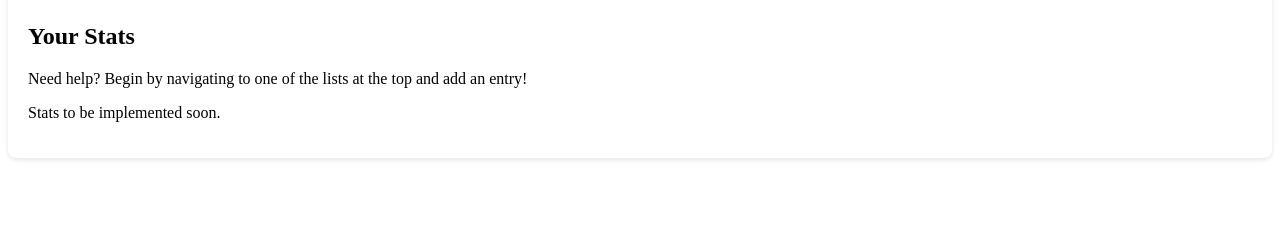
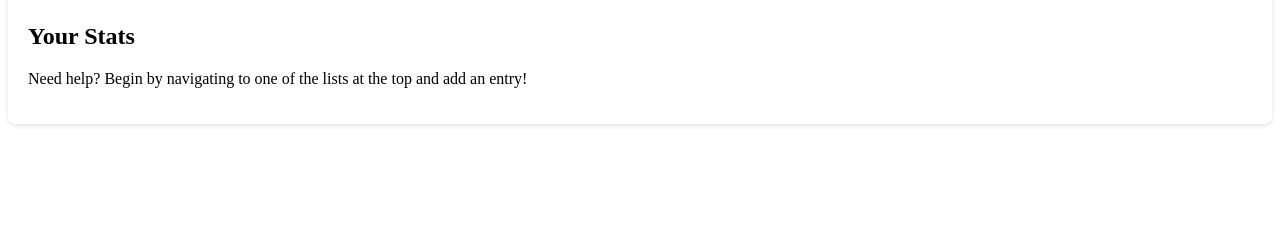
Before and after one commit to KKENN-rook/MyMediaList, a Flask app: template mymedialist/templates/profile.html in a window 1280 px wide. Shown: the part 85-325 px from the top of the page. Run offline with Flask 3, Linux system fonts and the light colour scheme; the template is opened without the code that fills it, so the values that code supplies are empty.

Commit message:
Remove unneeded paragraphs

```diff
--- a/mymedialist/templates/profile.html
+++ b/mymedialist/templates/profile.html
@@ -19,5 +19,4 @@
 {% endfor %}
 
 <p>Need help? Begin by navigating to one of the lists at the top and add an entry!</p>
-<p>Stats to be implemented soon.</p>
 {% endblock %}
```
